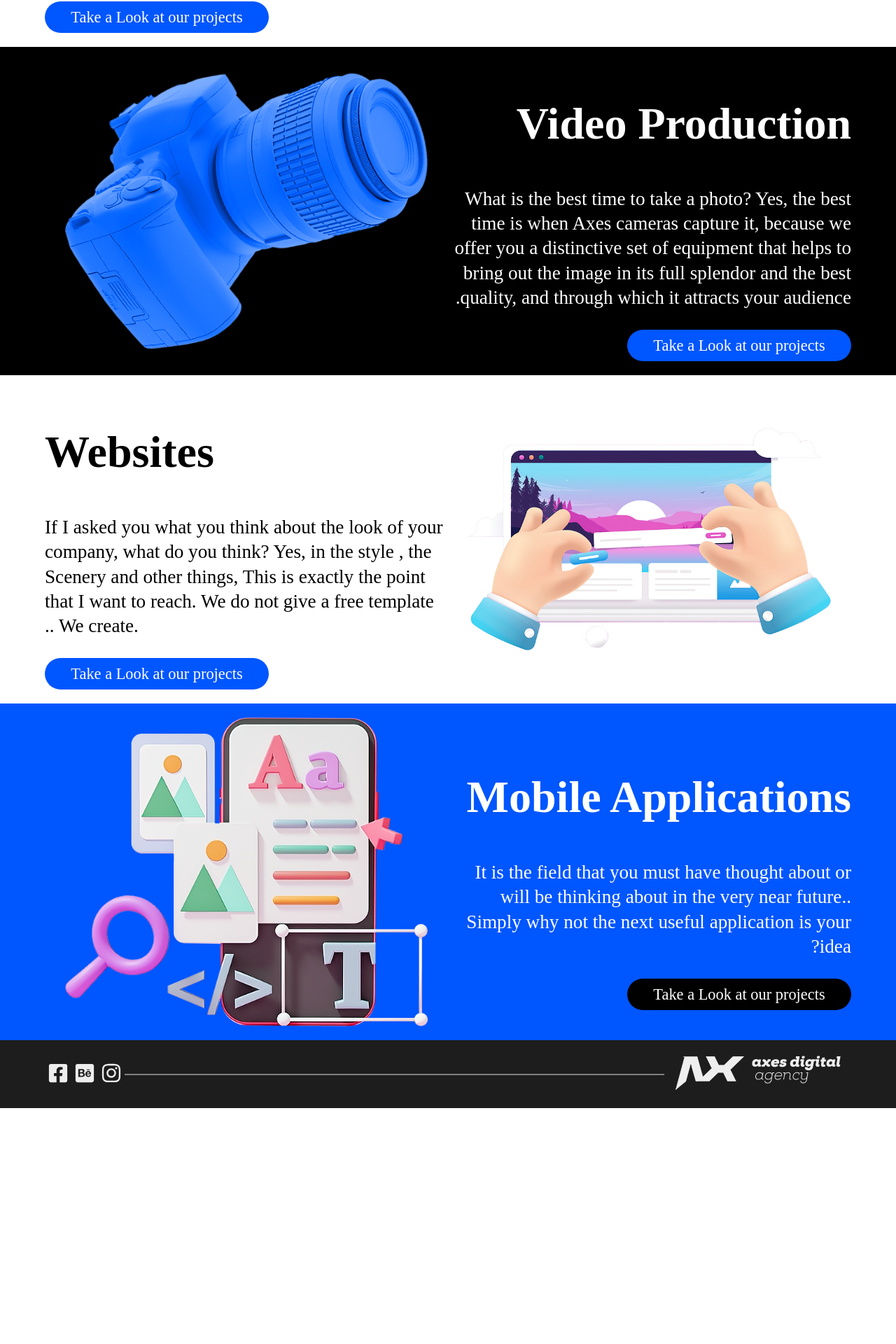
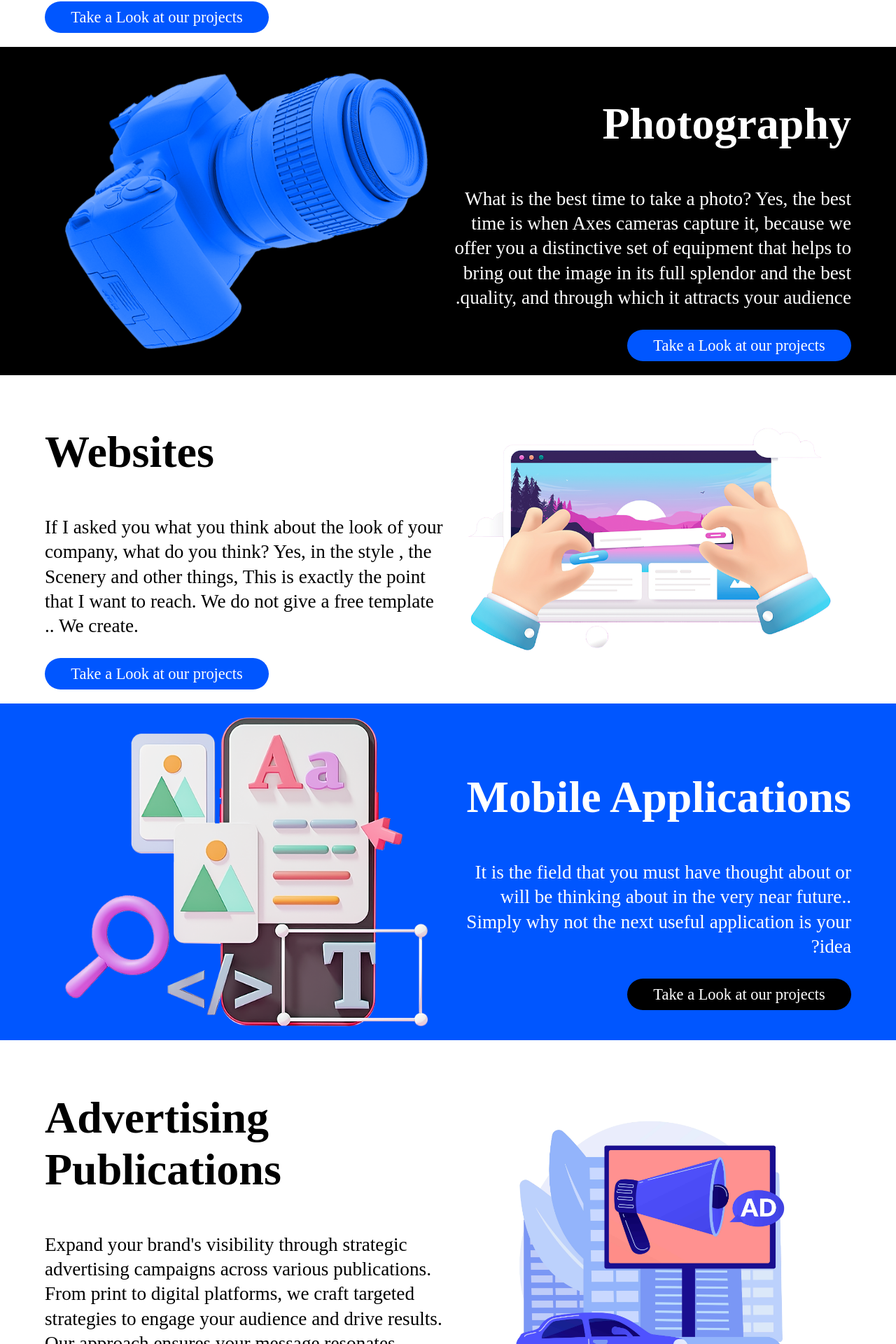
Before and after one commit to MHamada96/axes, a React (Create React App) app: page /Services in a window 1280 px wide. Shown: the part 2357-4277 px from the top of the page at 70% size. Before the commit the page ends 3940 px from the top, so only its background shows below. Built offline with nearby package versions, Linux system fonts and the light colour scheme.

Commit message:
added advetizing section to work page

```diff
--- a/src/components/ProjectsSection/ProjectList.jsx
+++ b/src/components/ProjectsSection/ProjectList.jsx
@@ -1,6 +1,7 @@
 import React, { useState, useEffect } from "react";
 import ProjectComponent from "../ProjectComponent/ProjectComponent";
 import "./ProjectList.css";
+import { BASE_URL } from "../../config";
 
 function ProjectList() {
     const [projects, setProjects] = useState([]);
@@ -10,7 +11,7 @@ function ProjectList() {
         async function fetchData() {
             try {
                 const response = await fetch(
-                    "https://axesdigitalagency.com/strapi/api/projects?populate=*&pagination[pageSize]=1000000"
+                    `${BASE_URL}/api/projects?populate=*&pagination[pageSize]=1000000`
                 );
                 const data = await response.json();
                 setProjects(data.data);
@@ -22,16 +23,6 @@ function ProjectList() {
         }
         fetchData();
     }, []);
-
-    const openOverlay = () => {
-        // You can implement the logic to open the overlay here
-        console.log("Overlay opened!");
-    };
-
-    const closeOverlay = () => {
-        // You can implement the logic to close the overlay here
-        console.log("Overlay closed!");
-    };
 
     return (
         <>
@@ -47,13 +38,11 @@ function ProjectList() {
                             title={project.attributes.title}
                             category={project.attributes.category}
                             imgURL={
-                                "https://axesdigitalagency.com/strapi" +
+                                BASE_URL +
                                 project.attributes.projectPhotos.data[0]
                                     .attributes.formats.medium.url
                             }
                             urls={project.attributes.URL}
-                            openOverlay={openOverlay}
-                            closeOverlay={closeOverlay}
                         />
                     ))
                 )}
--- a/src/pages/Services2/Services.jsx
+++ b/src/pages/Services2/Services.jsx
@@ -11,6 +11,8 @@ import VideoImg1 from "../../assets/Services-Video.png";
 import VideoImg2 from "../../assets/Services-video-2.png";
 import websiteImg from "../../assets/Services-web.png";
 import mobileImg from "../../assets/Services-moible.png";
+import advertisingImg from "../../assets/ServiceAdvertisingPublications.jpg";
+
 
 export default function ServicesUpdated() {
     return (
@@ -58,7 +60,7 @@ export default function ServicesUpdated() {
 
                 <ServicesSection
                     className="ServiceSection"
-                    title="Video Production"
+                    title="Photography"
                     description="What is the best time to take a photo? Yes, the best time is when Axes cameras capture it, because we offer you a distinctive set of equipment that helps to bring out the image in its full splendor and the best quality, and through which it attracts your audience."
                     imgSrc={VideoImg2}
                     linkTo={`/projectsView?cat=VideoProduction`}
@@ -90,6 +92,17 @@ export default function ServicesUpdated() {
                     fColor="white"
                     btnBg="black"
                 ></ServicesSection>
+
+                <ServicesSection
+                    className="ServiceSection"
+                    title="Advertising Publications"
+                    description="Expand your brand's visibility through strategic advertising campaigns across various publications. From print to digital platforms, we craft targeted strategies to engage your audience and drive results. Our approach ensures your message resonates effectively, increasing brand awareness and driving growth in the competitive market."
+                    imgSrc={advertisingImg}
+                    linkTo={`/projectsView?cat=WebDevelopment`}
+                    bgColor="white"
+                    fColor="black"
+                    btnBg="#0056ff"
+                ></ServicesSection>
             </div>
             <Footer />
         </div>
```
Also changed, not shown: src/assets/ServiceAdvertisingPublications.jpg (added), 1 other file (tests, documents, lock files or other folders).
